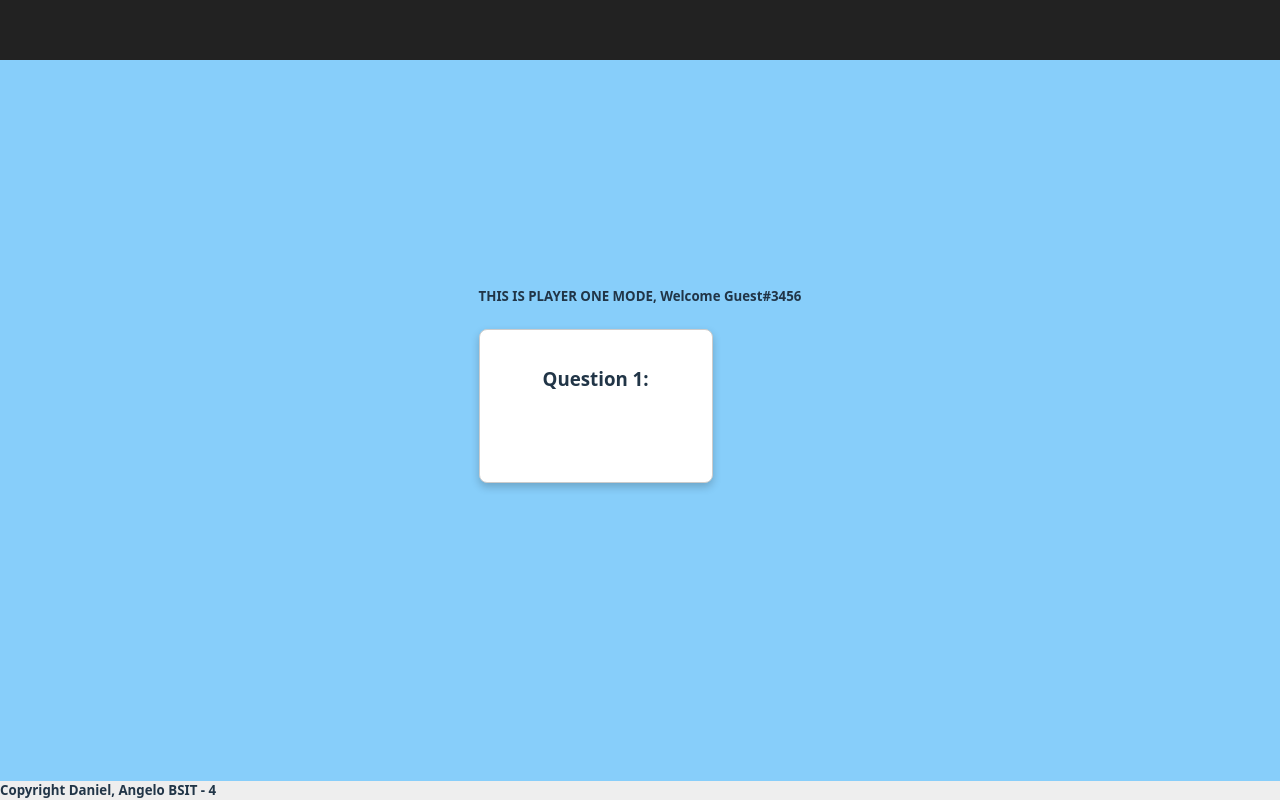
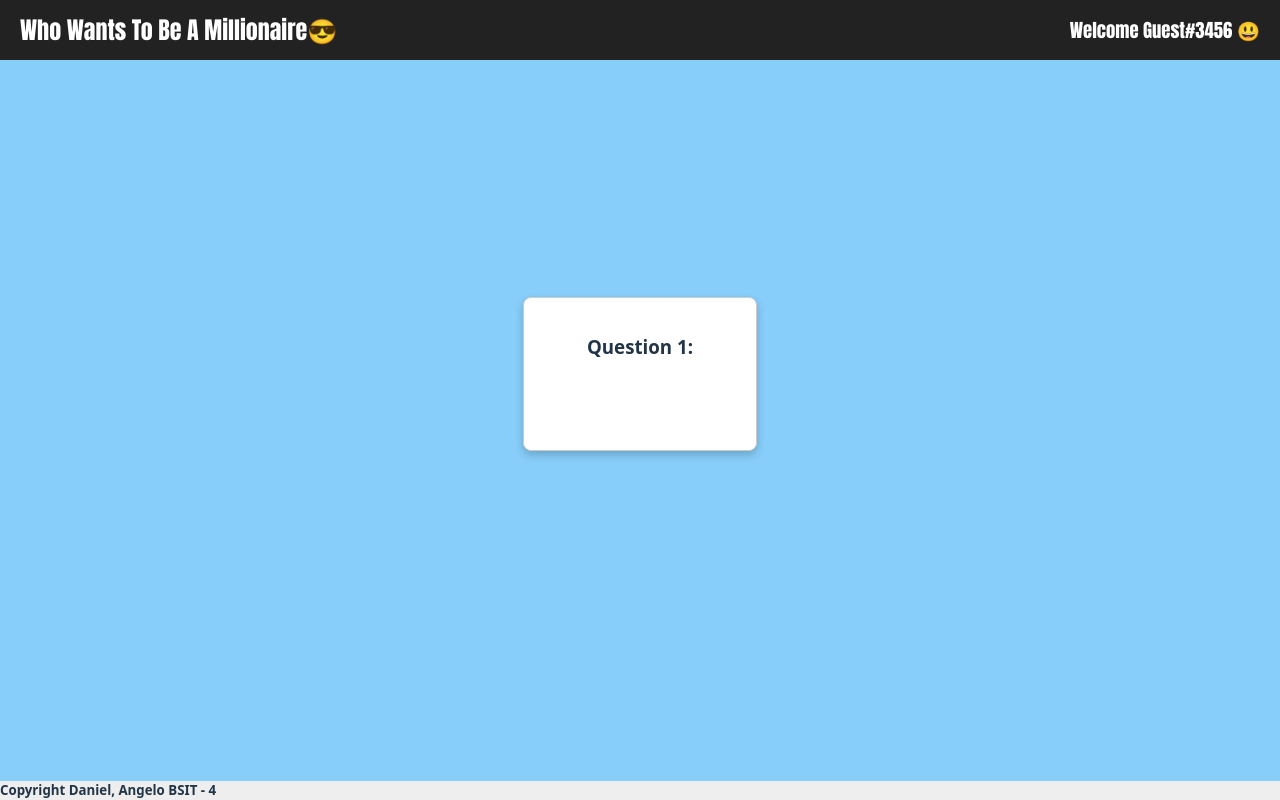
Before and after one commit to angelo-daniel/Millionaire, a React (Vite) app: page / in a window 1280 px wide. Both pictures are taken after a click on the button "START THE GAME". Built offline with nearby package versions, Linux system fonts and the light colour scheme.

Commit message:
Dashboards

```diff
--- a/src/App.css
+++ b/src/App.css
@@ -155,7 +155,9 @@
   color: white;
   display: flex;
   align-items: center;
-  justify-content: center;
+  justify-content: space-between;
   z-index: 9999;
-
+  box-sizing: border-box;
+  padding: 10px 20px;
+  font-family: impact;
 }
--- a/src/App.jsx
+++ b/src/App.jsx
@@ -64,8 +64,30 @@
     <div className='app-container'>
       <div className='top-bar' >
           {gameStart ? (
-            <div className='top-bar-left'>
-            </div>
+
+            <>
+              {mode === 1 && (
+                <>
+                <div className='top-bar-left'>
+                  <h2>Who Wants To Be A Millionaire😎</h2>
+                </div><div className='top-bar-right'>
+                    <h3>Welcome {username} 😃</h3>
+                  </div>
+                  </>
+              )
+              }
+
+              {mode === 2 && (
+                <>
+                <div className='top-bar-left'>
+                  <h2>Who Wants To Be A Millionaire😎</h2>
+                </div><div className='top-bar-right'>
+                    <h3>Welcome Players:  {username}* 😃, {username2}* 😃</h3>
+                  </div>
+                </>
+              )}
+
+            </>
           ) : (
             <h1></h1>
           )}
@@ -80,7 +102,7 @@
            {mode === 1 && (
             <>
 
-            <h5>THIS IS PLAYER ONE MODE, Welcome {username}</h5>
+
             <div className='flashcard' >
               <h3>Question 1:</h3>
 
```
